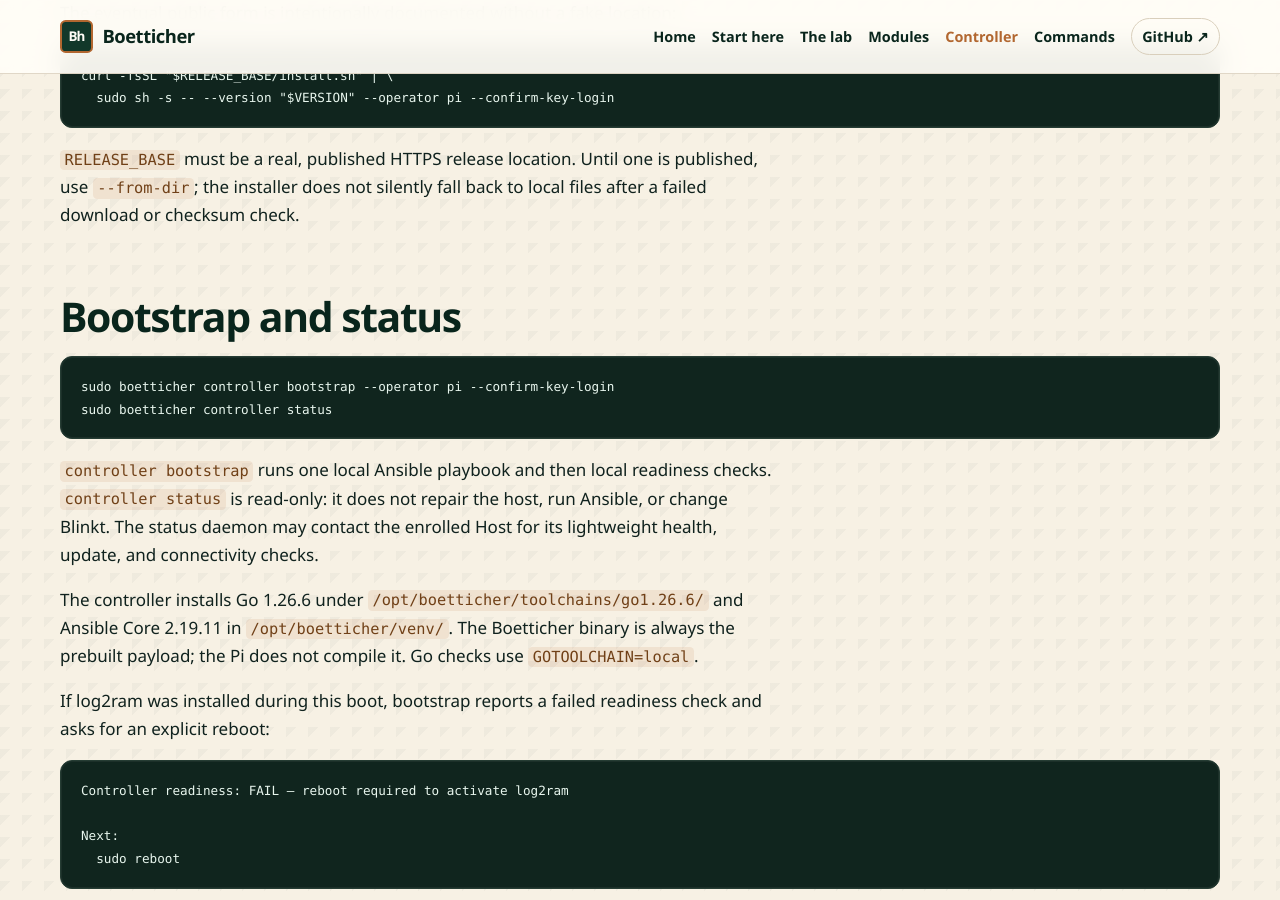
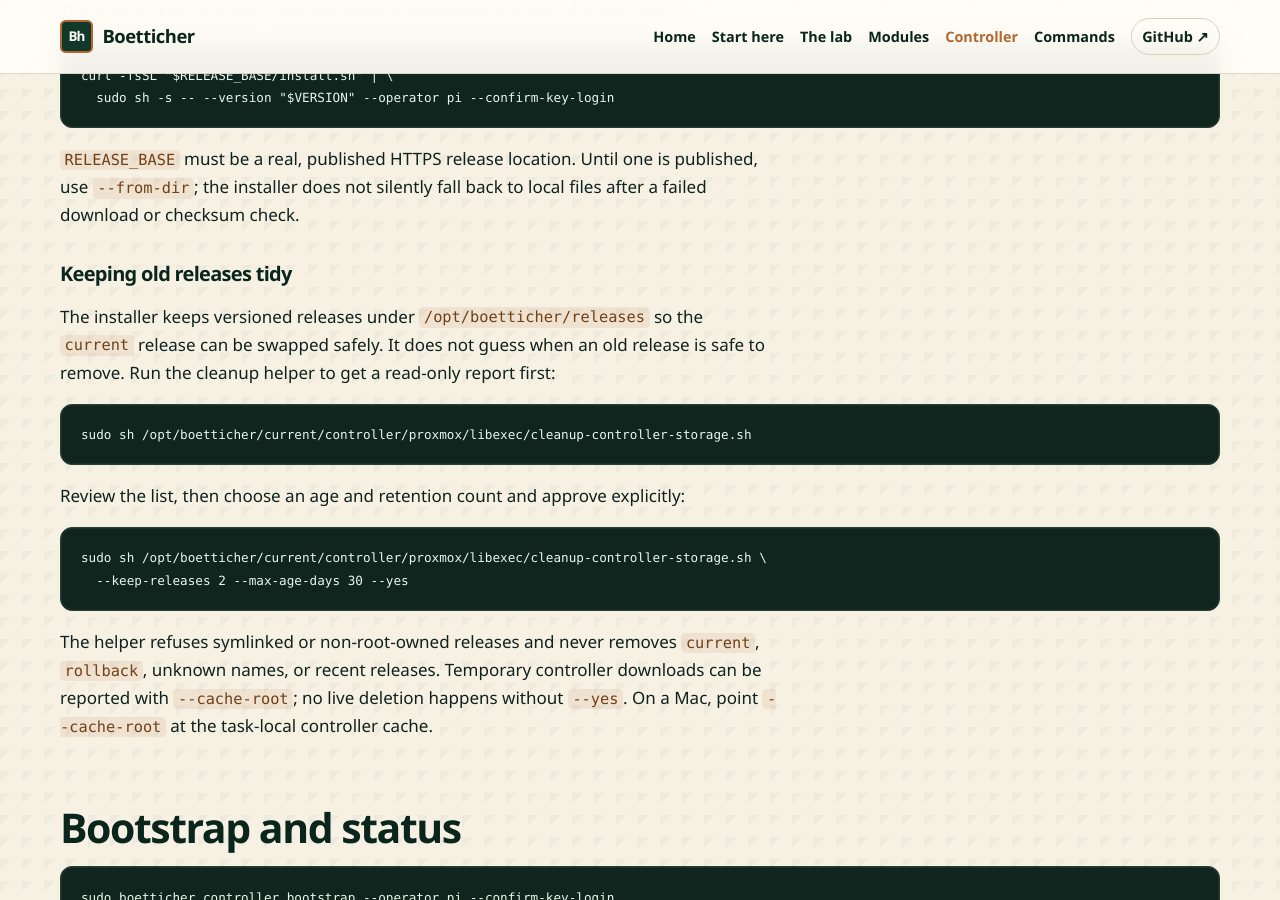
Before and after one commit to gofastercloud/boetticher, a Jekyll site: the page built from docs/controller.md, in a window 1280 px wide and 900 px high, scrolled down 1517 px. Built offline with Jekyll 4.4.1, drawn with Linux system fonts in a browser that asks for light colours.

Commit message:
Bound controller release and cache cleanup

````diff
--- a/docs/controller.md
+++ b/docs/controller.md
@@ -64,6 +64,28 @@ curl -fsSL "$RELEASE_BASE/install.sh" | \
 `RELEASE_BASE` must be a real, published HTTPS release location. Until one is
 published, use `--from-dir`; the installer does not silently fall back to local
 files after a failed download or checksum check.
+
+### Keeping old releases tidy
+
+The installer keeps versioned releases under `/opt/boetticher/releases` so the
+`current` release can be swapped safely. It does not guess when an old release
+is safe to remove. Run the cleanup helper to get a read-only report first:
+
+```sh
+sudo sh /opt/boetticher/current/controller/proxmox/libexec/cleanup-controller-storage.sh
+```
+
+Review the list, then choose an age and retention count and approve explicitly:
+
+```sh
+sudo sh /opt/boetticher/current/controller/proxmox/libexec/cleanup-controller-storage.sh \
+  --keep-releases 2 --max-age-days 30 --yes
+```
+
+The helper refuses symlinked or non-root-owned releases and never removes
+`current`, `rollback`, unknown names, or recent releases. Temporary controller
+downloads can be reported with `--cache-root`; no live deletion happens without
+`--yes`. On a Mac, point `--cache-root` at the task-local controller cache.
 
 ## Bootstrap and status
 
````
Also changed, not shown: 3 other files.
